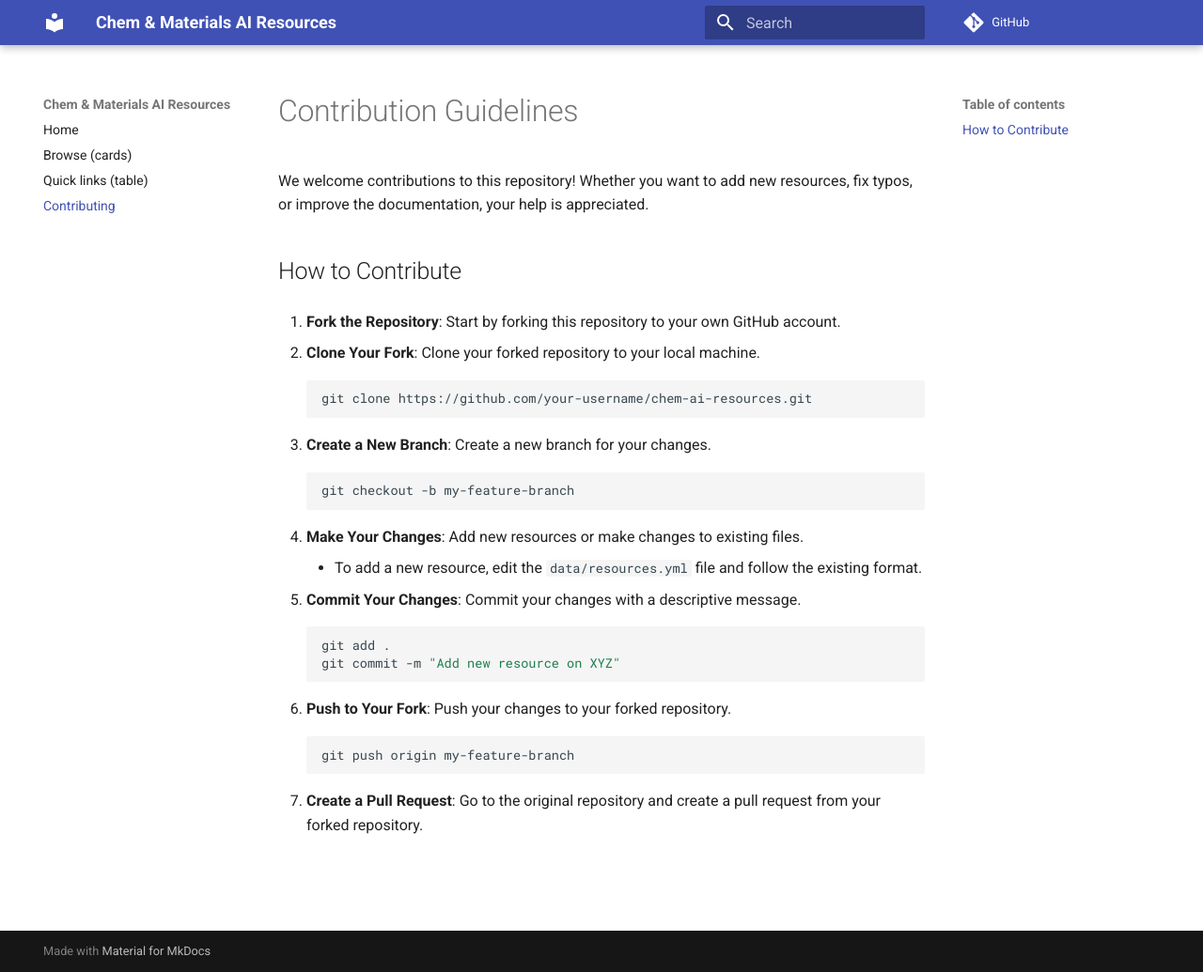
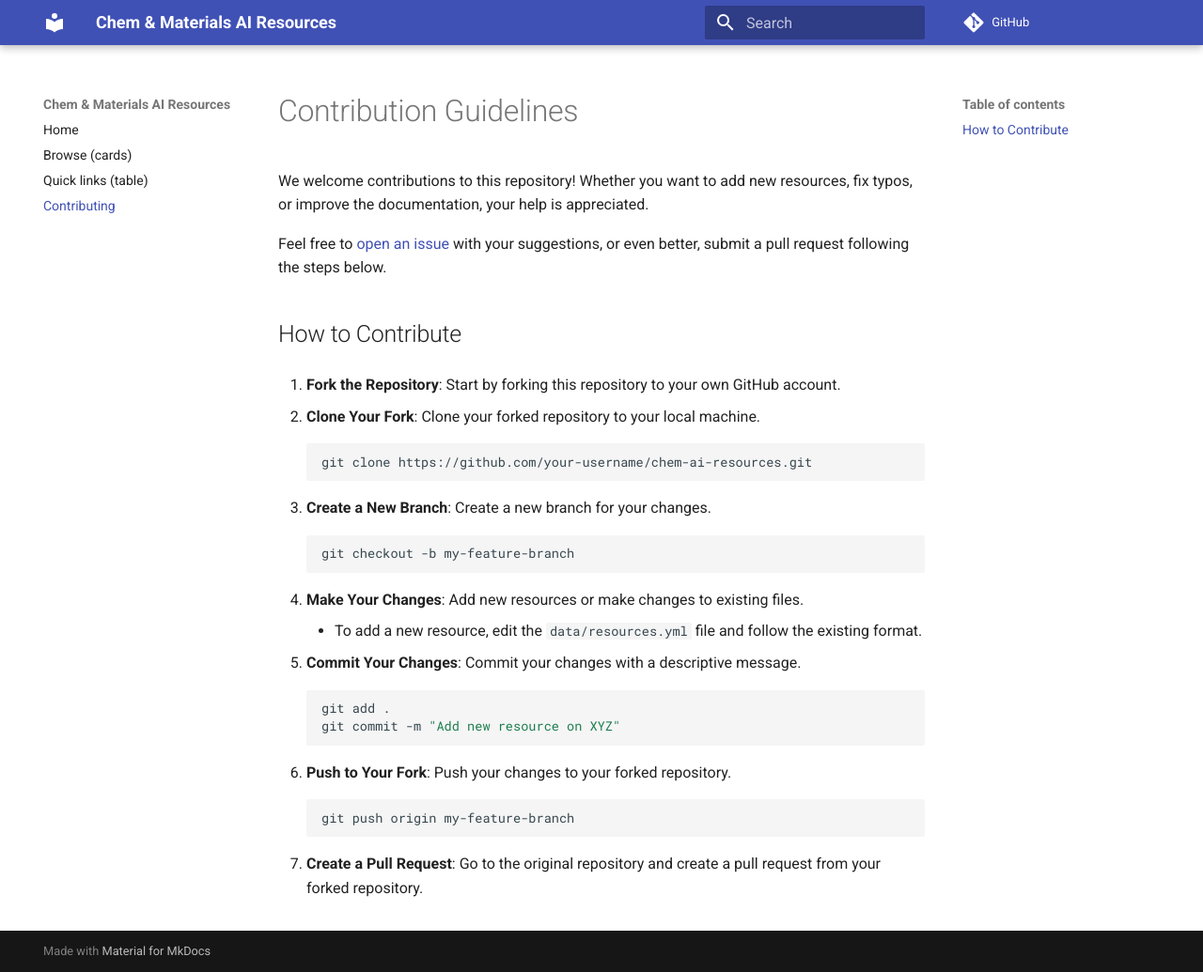
Before and after one commit to aichemy-hub/chem-ai-resources, an MkDocs documentation site: the page built from docs/contributing.md, in a window 1280 px wide and 1035 px high. Shown: the whole window at 94% size. Built offline with MkDocs 1.6.1 and Material for MkDocs 9.7.7, drawn with Linux system fonts in a browser that asks for light colours; comment, search, counter and statistics services are not loaded.

Commit message:
update contributing.md

```diff
--- a/docs/contributing.md
+++ b/docs/contributing.md
@@ -2,6 +2,9 @@
 
 We welcome contributions to this repository! Whether you want to add new resources, fix typos,
 or improve the documentation, your help is appreciated.
+
+Feel free to [open an issue](https://github.com/aichemy-hub/chem-ai-resources/issues) with your suggestions,
+or even better, submit a pull request following the steps below.
 
 ## How to Contribute
 
```
